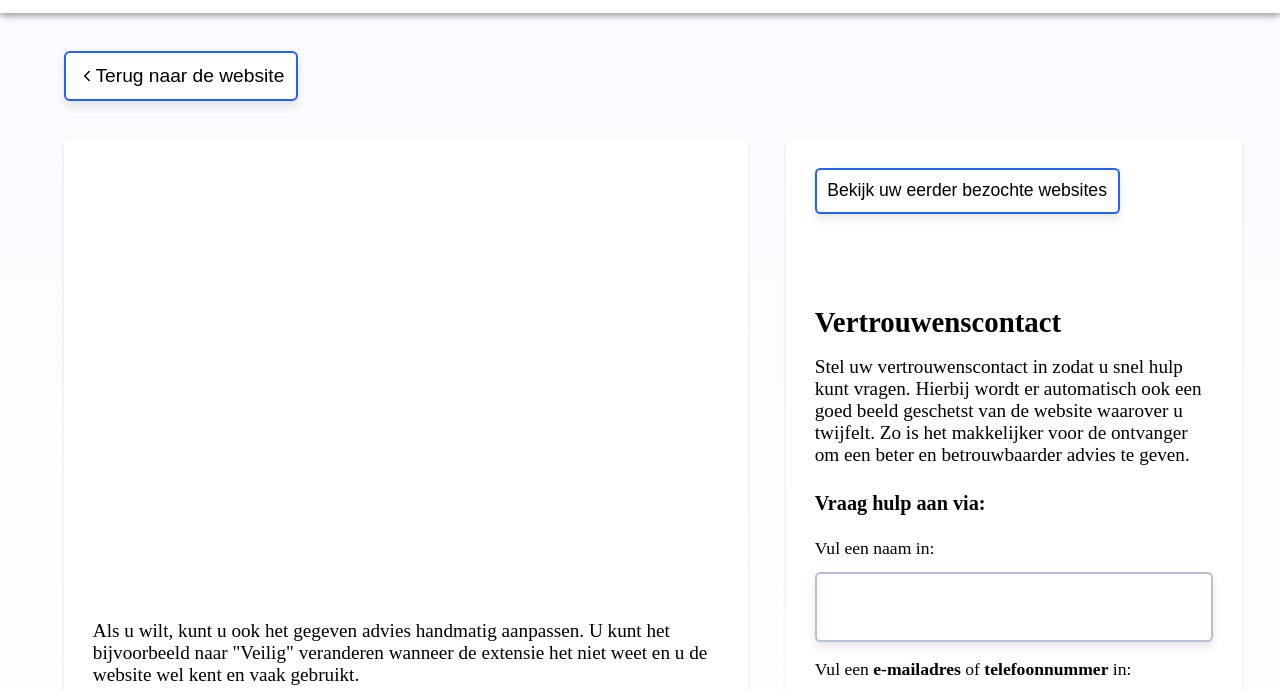
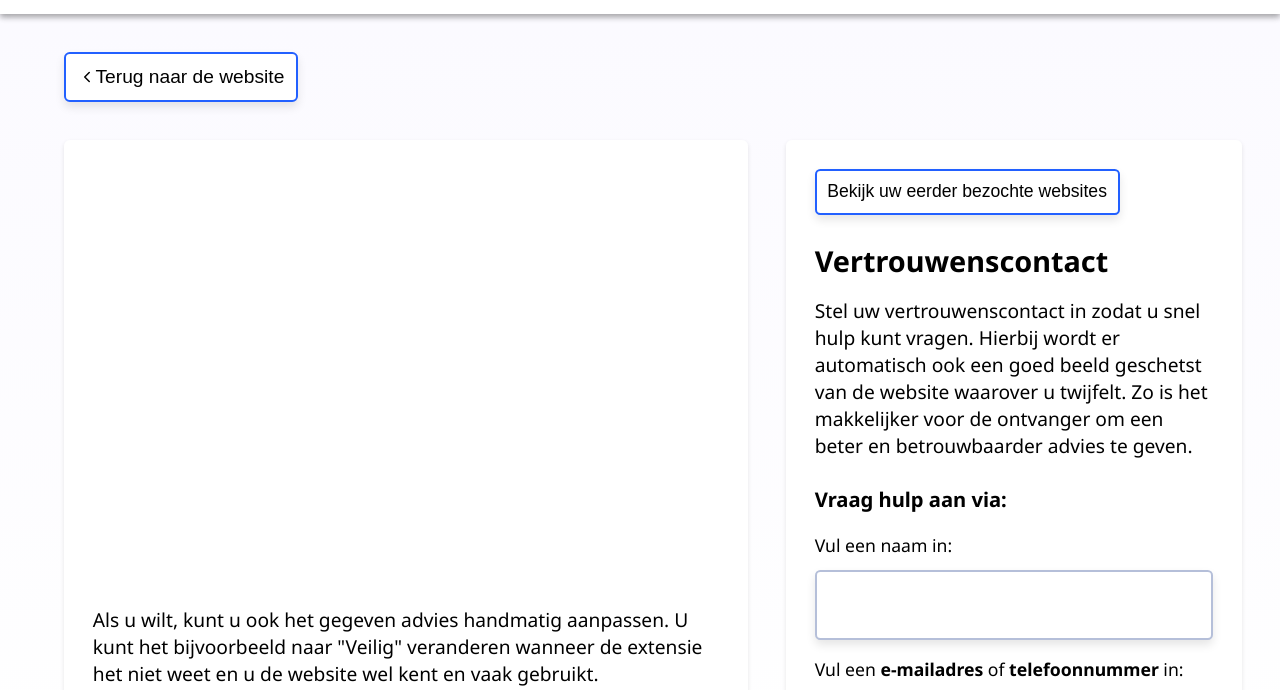
Before and after one commit to JopMolenaar/webAlert-extension, a browser extension: page web_extension/homePage/index.html in a window 1280 px wide. Shown: the part 61-751 px from the top of the page. Drawn offline with Linux system fonts and the light colour scheme.

Commit message:
fix: added font webextension

```diff
--- a/web_extension/homePage/css/style.css
+++ b/web_extension/homePage/css/style.css
@@ -67,6 +67,11 @@ body {
     gap: 2em;
     display: flex;
     flex-direction: column;
+
+    font-family: "Noto Sans", sans-serif;
+    font-optical-sizing: auto;
+    font-weight: 400; /* 100 - 900 */
+    font-style: normal;
 
     header {
         background-color: white;
--- a/web_extension/homePage/index.html
+++ b/web_extension/homePage/index.html
@@ -6,6 +6,9 @@
     <link rel="stylesheet" href="css/style.css">
     <link rel="stylesheet" href="css/home.css">
     <link rel="stylesheet" href="css/checkbox.css">
+    <link rel="preconnect" href="https://fonts.googleapis.com">
+    <link rel="preconnect" href="https://fonts.gstatic.com" crossorigin>
+    <link href="https://fonts.googleapis.com/css2?family=Noto+Sans:ital,wght@0,100..900;1,100..900&display=swap" rel="stylesheet">
     <title>Informatiepagina - WebAlert</title>
 </head>
 <body>
```
